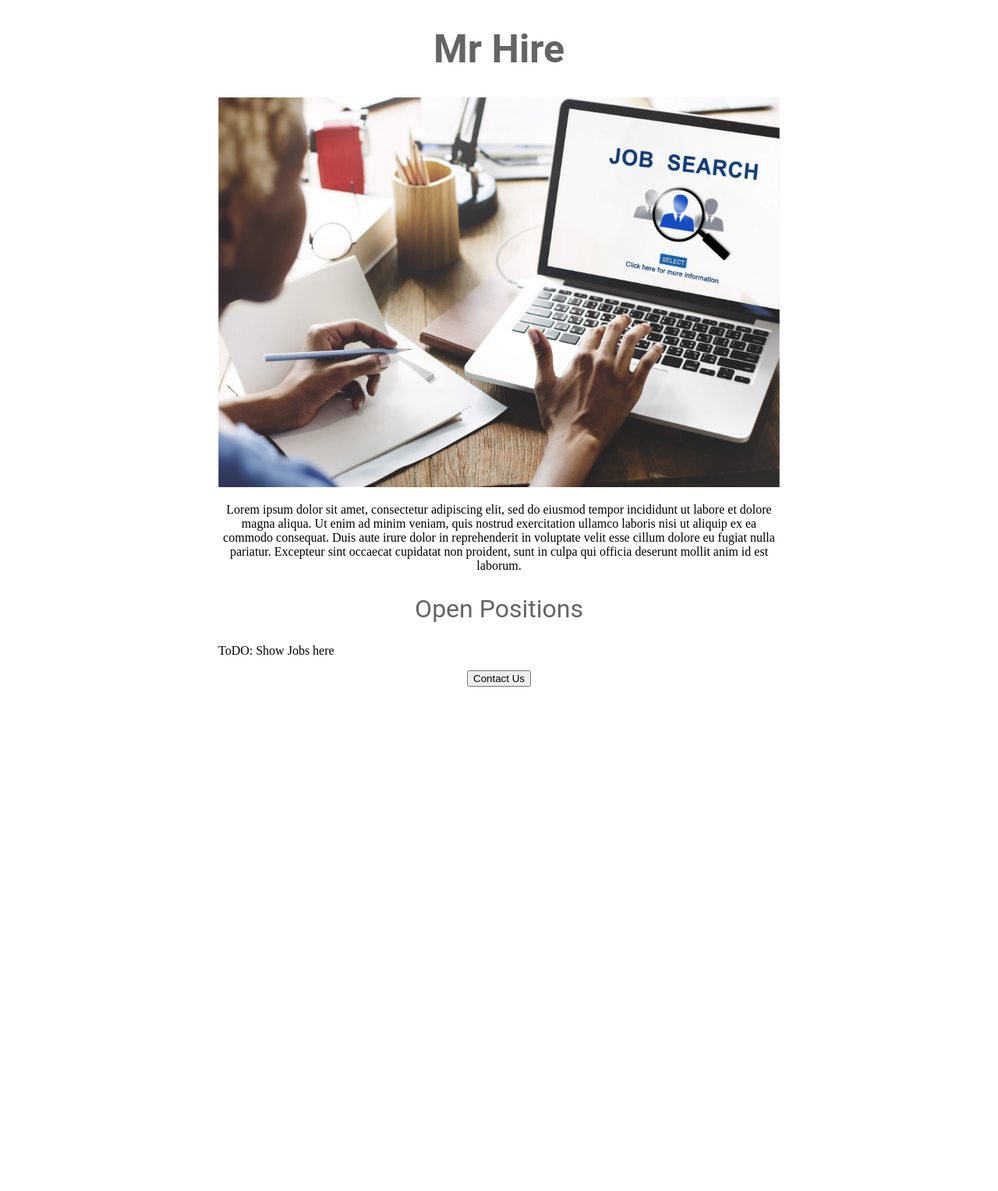
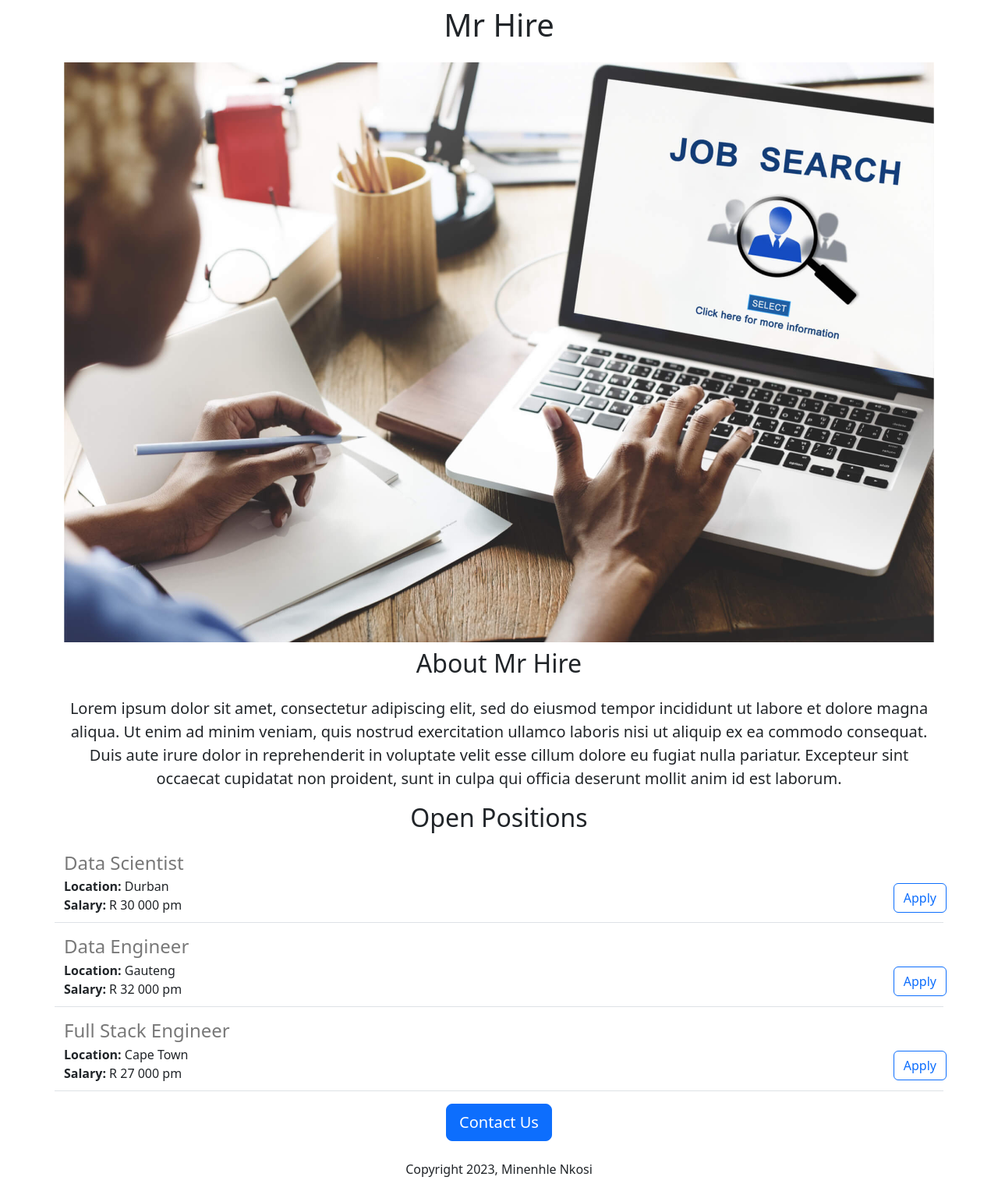
Before and after one commit to MinenhleNkosi/Mr-Hire, a Flask app: page / in a window 1280 px wide. Shown: the whole page at 78% size. Before the commit the page ends 881 px from the top, so only its background shows below. Run offline with Flask 3, Linux system fonts and the light colour scheme.

Commit message:
Dynamic data and API Updates

```diff
--- a/app.py
+++ b/app.py
@@ -1,11 +1,34 @@
-from flask import Flask, render_template
+from flask import Flask, render_template, jsonify
 
 app = Flask(__name__)
+
+JOBS = [{
+    'id': 1,
+    'title': 'Data Scientist',
+    'location': 'Durban',
+    'salary': 'R 30 000 pm'
+}, {
+    'id': 2,
+    'title': 'Data Engineer',
+    'location': 'Gauteng',
+    'salary': 'R 32 000 pm'
+}, {
+    'id': 3,
+    'title': 'Full Stack Engineer',
+    'location': 'Cape Town',
+    'salary': 'R 27 000 pm'
+}]
 
 
 @app.route("/")
 def hello_world():
-  return render_template('home.html')
+  return render_template('home.html', jobs=JOBS)
+
+
+@app.route("/api/jobs")
+def list_jobs():
+  return jsonify(JOBS)
+
 
 if __name__ == "__main__":
   app.run(host='0.0.0.0', debug=True)
--- a/templates/home.html
+++ b/templates/home.html
@@ -6,52 +6,27 @@
   <meta name="viewport" content="width=device-width, initial-scale=1.0">
   <link rel="shortcut icon" href="{{ url_for('static', filename='fav.ico') }}">
   <title>Mr Hire Careers</title>
-  <link rel="stylesheet" href="style.css">
-  <style>
-    h1 {
-      font-size: 50px;
-      font-family: Roboto;
-      color: rgb(100, 100, 100);
-      text-align: center;
-    }
-
-    #banner {
-       height: 500px;
-       width: 100%;
-    }
-
-    h2 {
-      font-family: Roboto;
-      font-size: 32px;
-      color: rgb(100, 100, 100);
-      text-align: center;
-      font-weight: normal;
-    }
-
-    #description {
-      text-align: center;
-      color: rgb(80)80, 80);
-    }
-
-    #container {
-      max-width: 720px;
-      margin: 0 auto 0 auto;
-    }
-  </style>
+  <link href="https://cdn.jsdelivr.net/npm/bootstrap@5.3.1/dist/css/bootstrap.min.css" rel="stylesheet" integrity="sha384-4bw+/aepP/YC94hEpVNVgiZdgIC5+VKNBQNGCHeKRQN+PtmoHDEXuppvnDJzQIu9" crossorigin="anonymous">
 
 </head>
 <body>
-  <div id="container">
-    <h1>Mr Hire</h1>
-  <img id="banner" src="https://mr-hire.minenhle101.repl.co/static/main-image.jpeg">
-  <p id="description">
+  <div class="container">
+    <h1 class="text-center mt-2 mb-4">Mr Hire</h1>
+  <img class="img-fluid" id="banner" src="https://mr-hire.minenhle101.repl.co/static/main-image.jpeg">
+  <h2 class="text-center mt-2 mb-4">About Mr Hire</h2>
+  <p class="lead text-center">
     Lorem ipsum dolor sit amet, consectetur adipiscing elit, sed do eiusmod tempor incididunt ut labore et dolore magna aliqua. Ut enim ad minim veniam, quis nostrud exercitation ullamco laboris nisi ut aliquip ex ea commodo consequat. Duis aute irure dolor in reprehenderit in voluptate velit esse cillum dolore eu fugiat nulla pariatur. Excepteur sint occaecat cupidatat non proident, sunt in culpa qui officia deserunt mollit anim id est laborum.
   </p>
-  <h2>Open Positions</h2>
-  <p>ToDO: Show Jobs here</p>
-    <div style="text-align: center;">
-      <button>Contact Us</button>
+  <h2 class="text-center mt-2 mb-4">Open Positions</h2>
+    <div>
+      {% for job in jobs %}
+        {% include 'jobPage.html' %}
+      {% endfor %}
     </div>
+    <div class="text-center">
+      <button class="btn btn-primary btn-lg">Contact Us</button>
+    </div>
+    <p class="mt-4 text-center">Copyright 2023, Minenhle Nkosi</p>
   </div>
 
 </body>
--- /dev/null
+++ b/templates/jobPage.html
@@ -0,0 +1,18 @@
+<div class="border-bottom row" style="margin-bottom:16px; padding-bottom:10px;">
+  <div class="col-9">
+    <h4 style="color:rgb(120, 120, 120, 120); margin-bottom:4px;">
+    {{job['title']}}
+    </h4>
+    <div>
+      <b>Location:</b> {{job['location']}}
+    </div>
+    {% if 'salary' in job %}
+    <div>
+      <b>Salary:</b> {{job['salary']}}
+    </div>
+    {% endif %}
+  </div>
+  <div class="col-3">
+    <button type="button" class="btn btn-outline-primary" style="margin-top: 40px; margin-left: 80%">Apply</button>
+  </div>
+</div>
--- a/templates/style.css
+++ /dev/null
@@ -1,4 +0,0 @@
-h1{
-  font-size: 80px;
-  color: red;
-}
```
